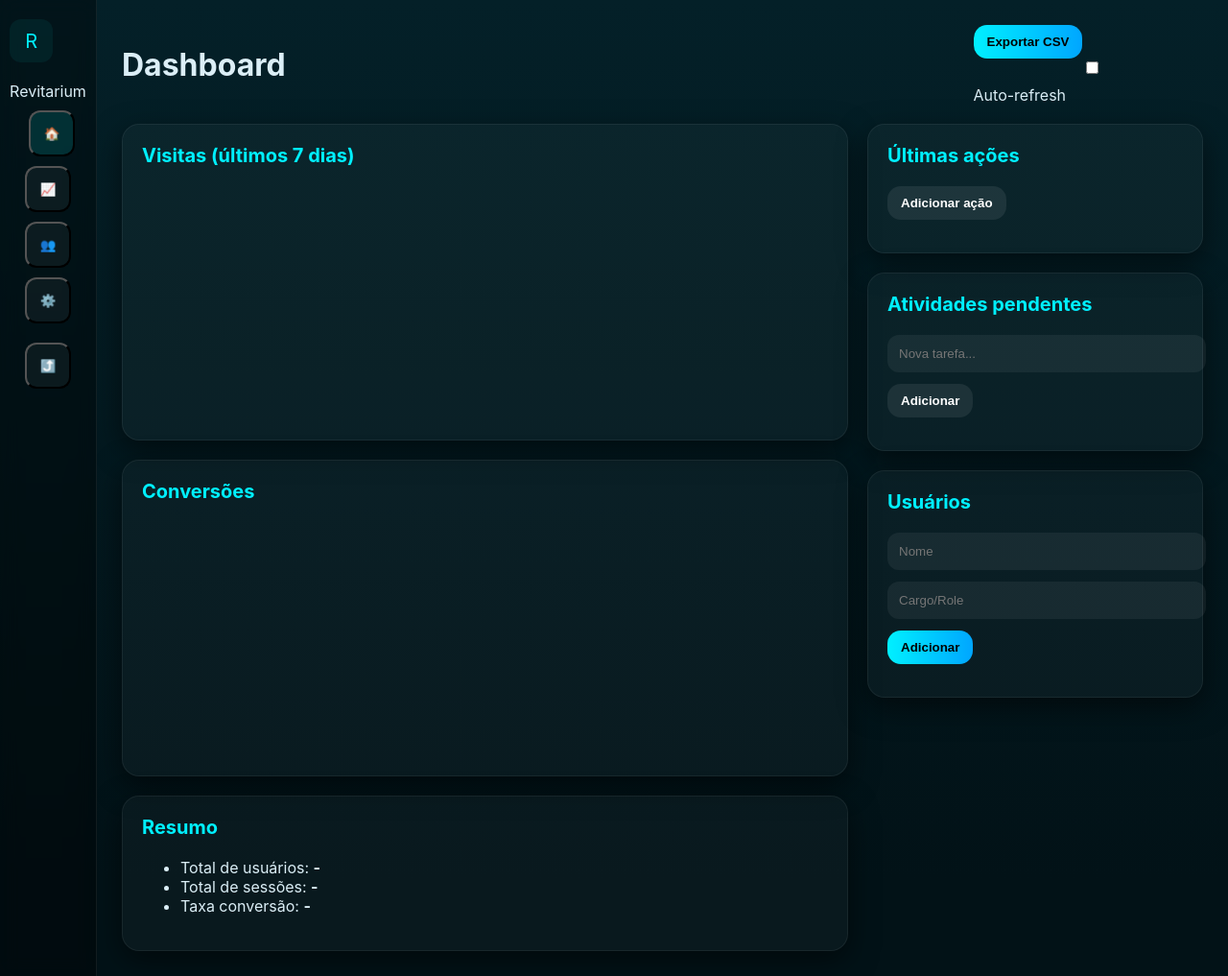
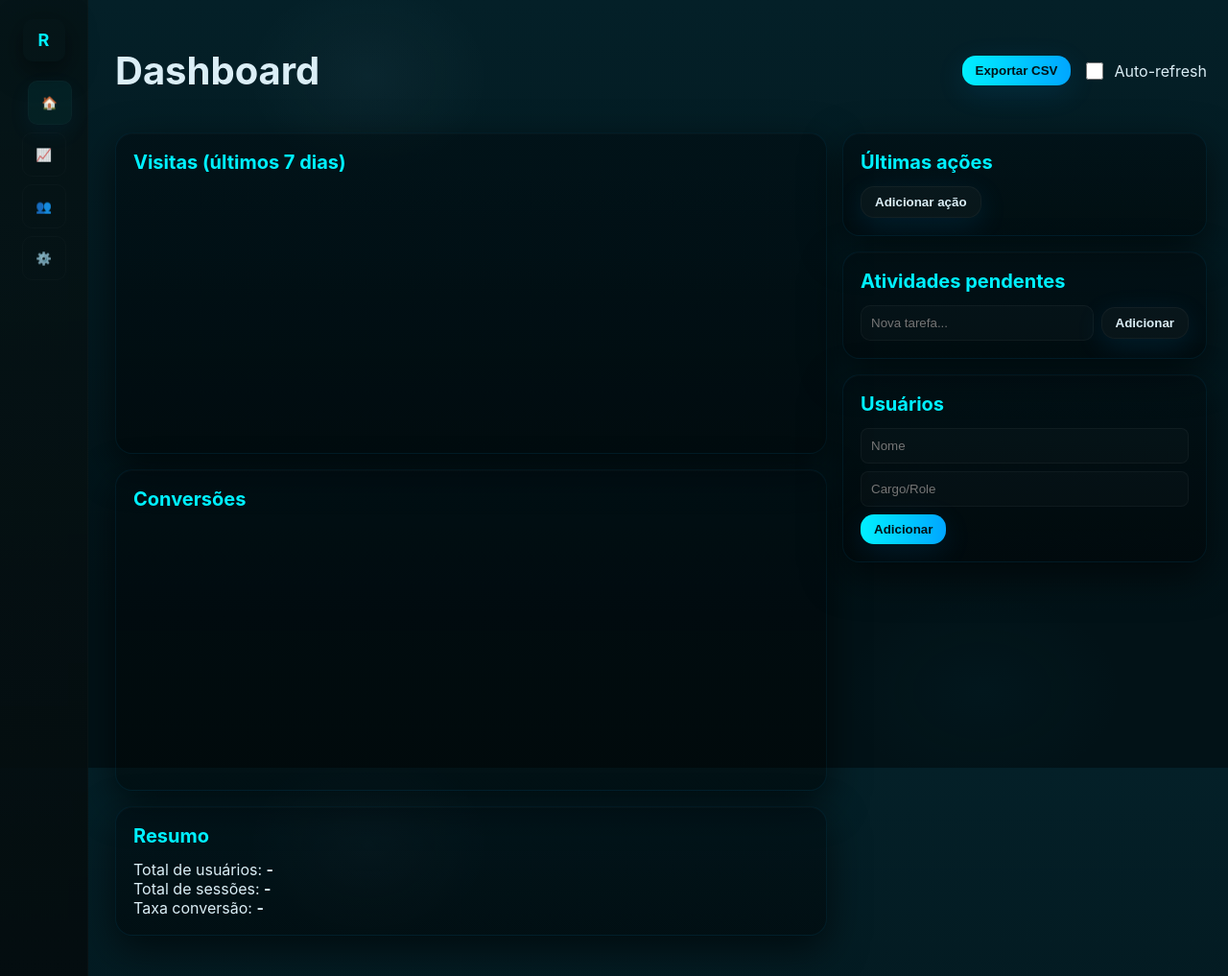
Before and after one commit to christophergresende-hub/Revitarium, a plain HTML site: page dashboard.html in a window 1280 px wide. Shown: the top 1017 px of the page at 96% size. Drawn offline with nearby package versions, Linux system fonts and the light colour scheme.

Commit message:
Update style-dashboard.css

```diff
--- a/Revitarium/app/style-dashboard.css
+++ b/Revitarium/app/style-dashboard.css
@@ -1,154 +1,116 @@
-/* LAYOUT BASE */
 :root{
-  --bg:#04141a;
+  --bg:#021217;
   --card:#071822;
   --accent:#00f0ff;
   --accent-2:#00a6ff;
-  --text:#dbeef6;
-  --muted:#8fa1a8;
-  --glass:rgba(255,255,255,0.03);
-  --shadow:0 10px 30px rgba(0,0,0,0.5);
+  --muted:#98a6ad;
+  --glass: rgba(255,255,255,0.03);
+  --glass-2: rgba(0,0,0,0.38);
   --radius:18px;
+  --gap:18px;
+  --shadow: 0 20px 40px rgba(0,0,0,0.6);
+  --glass-border: rgba(0,180,255,0.08);
+  --text: #dbeef6;
 }
 
+/* Base */
+*{box-sizing:border-box}
+html,body{height:100%}
 body{
   margin:0;
-  background:linear-gradient(180deg,#042028 0%,#021217 90%);
-  font-family:Inter,-apple-system,BlinkMacSystemFont,"Segoe UI",Roboto;
+  font-family: Inter, system-ui, -apple-system, "Segoe UI", Roboto, "Helvetica Neue", Arial;
+  background: radial-gradient(ellipse at 30% 10%, rgba(160,230,255,0.04), transparent 10%),
+              radial-gradient(ellipse at 80% 90%, rgba(0,100,120,0.06), transparent 10%),
+              linear-gradient(180deg, #042028 0%, #021217 80%);
   color:var(--text);
+  -webkit-font-smoothing:antialiased;
+  -moz-osx-font-smoothing:grayscale;
+  line-height:1.25;
 }
 
-.app{
+/* App layout */
+.app{display:flex;min-height:100vh}
+.sidebar{
+  width:72px;
+  background: linear-gradient(180deg, rgba(6,20,22,0.85), rgba(4,12,14,0.95));
+  border-right:1px solid rgba(255,255,255,0.02);
+  padding:16px 8px;
   display:flex;
-  min-height:100vh;
+  flex-direction:column;
+  align-items:center;
+  gap:14px;
+  position:sticky;
+  top:0;
+  z-index:60;
+}
+.brand{display:flex; flex-direction:column; align-items:center; gap:8px;}
+.brand-ico{width:44px;height:44px;border-radius:10px; display:flex;align-items:center;justify-content:center;font-weight:700;color:var(--accent); font-size:18px; box-shadow: 0 8px 30px rgba(0,0,0,0.5)}
+.brand-name{display:none}
+
+.side-nav{display:flex;flex-direction:column;gap:8px;margin-top:6px}
+.nav-btn{
+  width:46px;height:46px;border-radius:10px;display:flex;align-items:center;justify-content:center;
+  color: rgba(255,255,255,0.9);cursor:pointer;border:1px solid rgba(255,255,255,0.02);
+  background:transparent; transition: all .18s ease;
+}
+.nav-btn.active, .nav-btn:hover { background: rgba(0,224,255,0.06); transform:translateX(6px); color:var(--accent-2); box-shadow: 0 8px 24px rgba(0,160,255,0.06);}
+
+.sidebar-bottom{margin-top:auto;padding-bottom:8px}
+.nav-btn.logout{background:transparent;color:#ff6b6b}
+
+/* Main area */
+.main{flex:1;padding:22px 22px 60px 28px}
+
+/* Topbar */
+.topbar{display:flex;align-items:center;justify-content:space-between;margin-bottom:10px}
+.page-title{font-size:34px;font-weight:700;color:var(--text)}
+.controls{display:flex;gap:12px;align-items:center}
+.btn{background:linear-gradient(90deg,var(--accent),var(--accent-2));color:#021217;font-weight:700;border:none;padding:8px 14px;border-radius:14px;box-shadow:0 8px 30px rgba(0,160,255,0.12);cursor:pointer}
+.btn.ghost{background:rgba(255,255,255,0.03);color:var(--text);border:1px solid rgba(255,255,255,0.04)}
+
+.switch{display:flex;align-items:center;gap:8px}
+.switch input{width:18px;height:18px}
+
+/* Grid */
+.grid{display:grid;grid-template-columns:1fr;gap:16px;margin-top:12px}
+@media(min-width:880px){
+  .grid{grid-template-columns:1fr 380px;align-items:start}
+  .left-col{display:grid;gap:16px}
+  .right-col{display:flex;flex-direction:column;gap:16px}
 }
 
-/* SIDEBAR */
-.sidebar{
-  width:80px;
-  background:rgba(0,0,0,0.35);
-  backdrop-filter:blur(10px);
-  padding:20px 10px;
-  display:flex; flex-direction:column; align-items:center;
-  border-right:1px solid rgba(255,255,255,0.07);
+/* Card */
+.card{
+  background: linear-gradient(180deg, rgba(0,8,12,0.45), rgba(0,0,0,0.44));
+  border-radius: var(--radius);
+  border: 1px solid var(--glass-border);
+  padding:18px;
+  box-shadow: 0 14px 40px rgba(0,0,0,0.6), inset 0 1px 0 rgba(255,255,255,0.02);
+  overflow:hidden; position:relative;
 }
+.card h3{margin:0 0 12px 0;color:var(--accent);font-size:20px}
+.chart-wrap{height:220px;position:relative}
+.card canvas{width:100%;height:100%}
 
-.brand-ico{
-  width:45px;height:45px;
-  border-radius:12px;
-  background:rgba(0,255,255,0.06);
-  display:flex;align-items:center;justify-content:center;
-  color:var(--accent);
-  font-size:20px;
-  margin-bottom:20px;
+/* Lists */
+.list{list-style:none;padding:0;margin:0;display:flex;flex-direction:column;gap:10px}
+.list li{background: linear-gradient(180deg, rgba(0,0,0,0.12), rgba(255,255,255,0.01)); padding:12px;border-radius:10px;border:1px solid rgba(255,255,255,0.02)}
+
+.summary-list{list-style:none;padding:0;margin:0}
+
+/* Forms */
+.inline-form{display:flex;gap:8px;align-items:center}
+.inline-form input{flex:1;padding:10px;border-radius:10px;border:1px solid rgba(255,255,255,0.04);background:rgba(255,255,255,0.02);color:var(--text)}
+.stack-form{display:flex;flex-direction:column;gap:8px}
+.stack-form input{padding:10px;border-radius:8px;border:1px solid rgba(255,255,255,0.04);background:rgba(255,255,255,0.02);color:var(--text)}
+.row{display:flex;gap:8px;align-items:center}
+
+/* Spacer */
+.spacer{height:80px}
+
+/* Responsive tweaks */
+@media(min-width:1200px){
+  .sidebar{width:92px;padding:20px}
+  .page-title{font-size:40px}
+  .chart-wrap{height:260px}
 }
-
-.nav-btn{
-  width:48px;height:48px;
-  display:flex;align-items:center;justify-content:center;
-  background:rgba(255,255,255,0.04);
-  border-radius:12px;
-  color:#b9c8cf;
-  margin:10px 0;
-  cursor:pointer;
-  transition:0.2s;
-}
-
-.nav-btn.active,
-.nav-btn:hover{
-  background:rgba(0,255,255,0.12);
-  color:var(--accent);
-  transform:translateX(4px);
-}
-
-/* MAIN */
-.main{
-  flex:1;
-  padding:26px;
-}
-
-/* TOPBAR */
-.topbar{
-  display:flex;justify-content:space-between;align-items:center;
-  margin-bottom:20px;
-}
-
-.page-title{
-  font-size:32px;font-weight:700;
-}
-
-/* GRID */
-.grid{
-  display:grid;
-  grid-template-columns:1fr;
-  gap:20px;
-}
-
-@media(min-width:900px){
-  .grid{
-    grid-template-columns:1fr 350px;
-  }
-}
-
-.left-col,.right-col{
-  display:flex; flex-direction:column; gap:20px;
-}
-
-/* CARD */
-.card{
-  background:rgba(255,255,255,0.03);
-  border-radius:var(--radius);
-  padding:20px;
-  border:1px solid rgba(255,255,255,0.06);
-  box-shadow:var(--shadow);
-}
-
-.card h3{
-  margin-top:0;
-  font-size:20px;
-  color:var(--accent);
-}
-
-canvas{
-  width:100%!important;
-  height:240px!important;
-}
-
-/* LISTAS */
-.list{
-  list-style:none;
-  padding:0;margin:14px 0 0 0;
-  display:flex;flex-direction:column;gap:10px;
-}
-
-.list li{
-  padding:10px 12px;
-  background:rgba(0,0,0,0.25);
-  border-radius:12px;
-  border:1px solid rgba(255,255,255,0.06);
-}
-
-/* FORM */
-input{
-  width:100%;
-  padding:12px;
-  border-radius:12px;
-  border:none;
-  margin-bottom:12px;
-  background:rgba(255,255,255,0.06);
-  color:white;
-}
-
-button.btn{
-  padding:10px 14px;
-  border:0;
-  border-radius:14px;
-  background:linear-gradient(90deg,#00f0ff,#00a6ff);
-  font-weight:700;
-  cursor:pointer;
-}
-
-.btn.ghost{
-  background:rgba(255,255,255,0.08);
-  color:white;
-}
```
